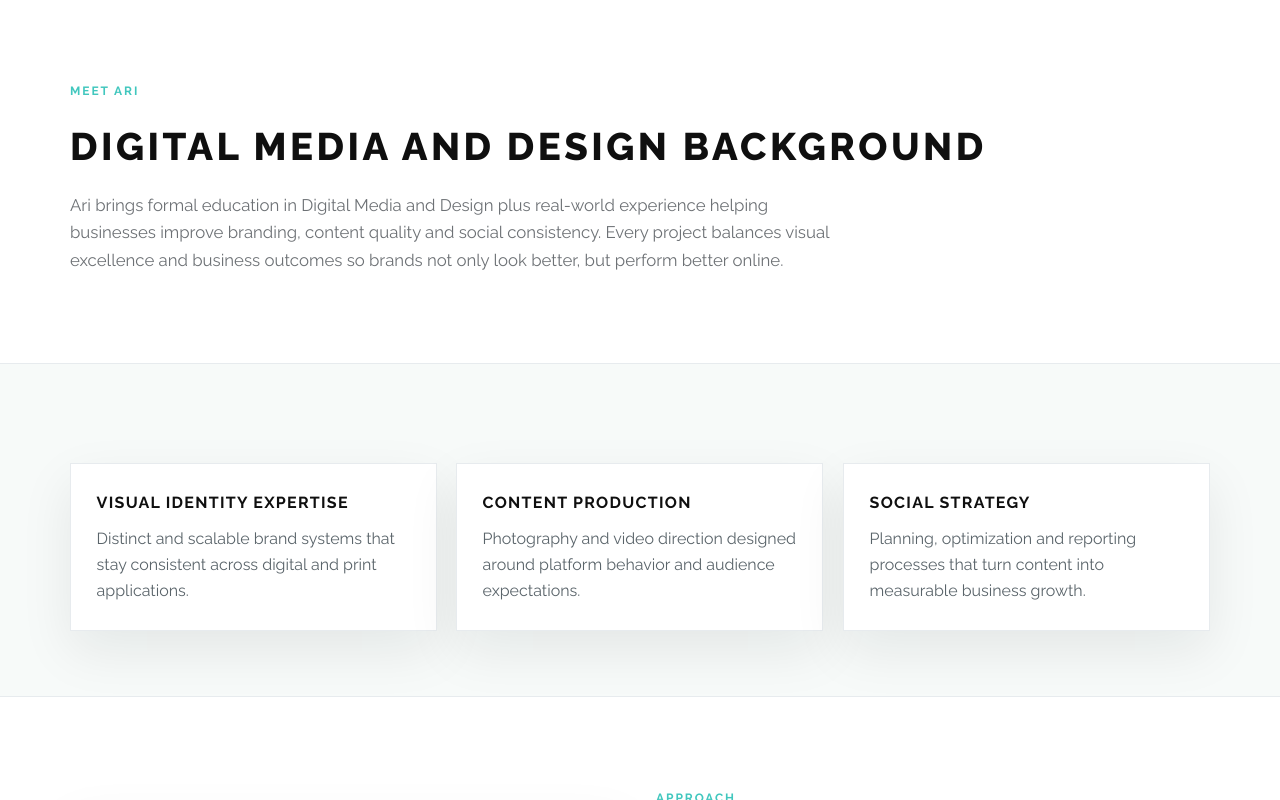
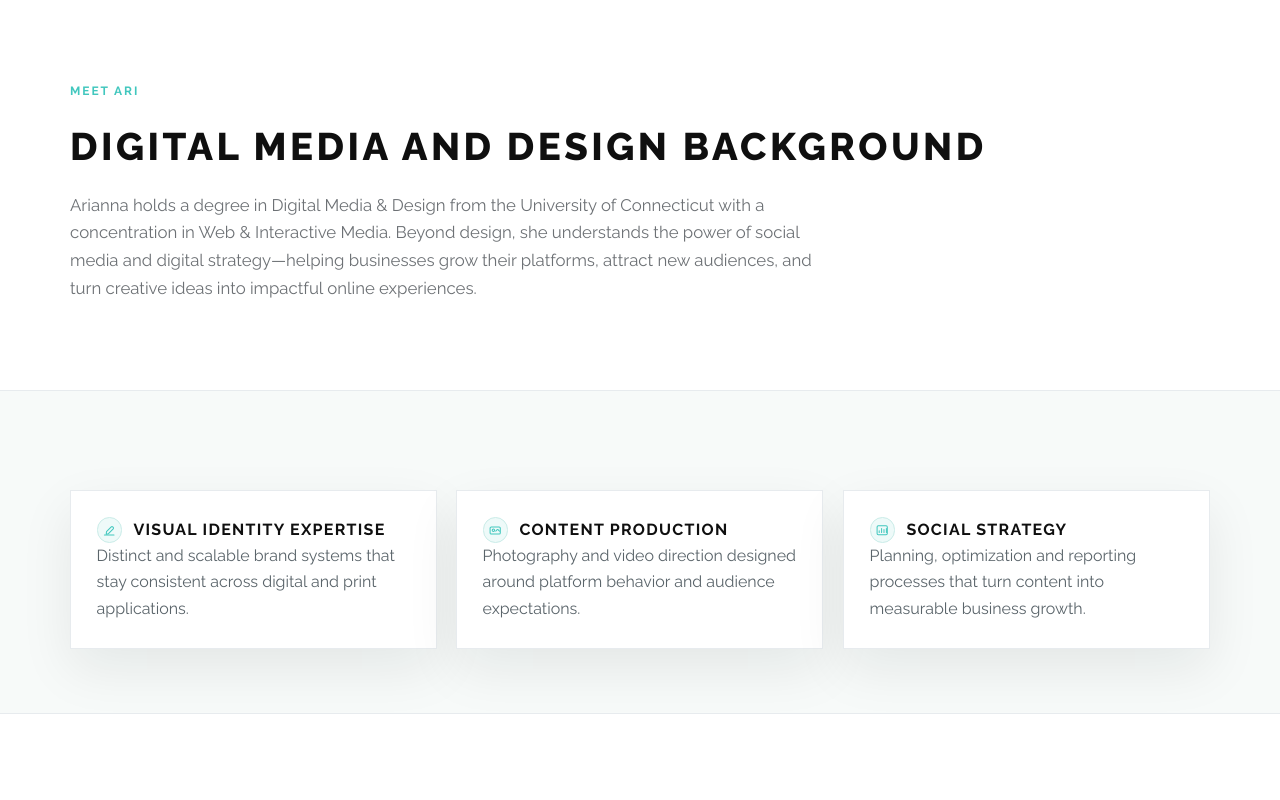
Before and after one commit to graphicsbyari/graphicsbyari.com, a plain HTML site: page about.html in a window 1280 px wide. Shown: the part 670-1470 px from the top of the page. Drawn offline with Linux system fonts and the light colour scheme; a web font is replaced by a local one.

Commit message:
Update About page content and icons

```diff
--- a/about.html
+++ b/about.html
@@ -9,7 +9,8 @@
   <link rel="icon" type="image/png" sizes="64x64" href="assets/images/favicon-darkmode.png" media="(prefers-color-scheme: dark)">
   <link rel="icon" type="image/png" sizes="64x64" href="assets/images/favicon-lightmode.png">
   <link rel="apple-touch-icon" sizes="180x180" href="assets/images/favicon-lightmode.png">
-  <link rel="icon" type="image/png" sizes="64x64" href="favicon.png"`r`n  <link rel="preconnect" href="https://fonts.googleapis.com">
+  <link rel="icon" type="image/png" sizes="64x64" href="favicon.png">
+  <link rel="preconnect" href="https://fonts.googleapis.com">
   <link rel="preconnect" href="https://fonts.gstatic.com" crossorigin>
   <link href="https://fonts.googleapis.com/css2?family=Raleway:wght@400;500;600;700;800&display=swap" rel="stylesheet">
   <link rel="stylesheet" href="assets/css/styles.css">
@@ -44,7 +45,7 @@
       <div class="container">
         <span class="eyebrow">Meet Ari</span>
         <h2 class="section-title">Digital Media and Design Background</h2>
-        <p class="section-lead">Ari brings formal education in Digital Media and Design plus real-world experience helping businesses improve branding, content quality and social consistency. Every project balances visual excellence and business outcomes so brands not only look better, but perform better online.</p>
+        <p class="section-lead">Arianna holds a degree in Digital Media & Design from the University of Connecticut with a concentration in Web & Interactive Media. Beyond design, she understands the power of social media and digital strategy—helping businesses grow their platforms, attract new audiences, and turn creative ideas into impactful online experiences.</p>
       </div>
     </section>
 
@@ -52,15 +53,40 @@
       <div class="container">
         <div class="grid-3">
           <article class="card">
-            <h3>Visual Identity Expertise</h3>
+            <div class="card-heading">
+              <span class="service-icon" aria-hidden="true">
+                <svg viewBox="0 0 24 24" fill="none">
+                  <path d="M4 20h16" stroke="currentColor" stroke-width="1.7" stroke-linecap="round"/>
+                  <path d="M7.5 14.5l7.9-7.9a1.8 1.8 0 012.5 0l.8.8a1.8 1.8 0 010 2.5l-7.9 7.9-3.8.9.5-4.2z" stroke="currentColor" stroke-width="1.7" stroke-linejoin="round"/>
+                </svg>
+              </span>
+              <h3>Visual Identity Expertise</h3>
+            </div>
             <p>Distinct and scalable brand systems that stay consistent across digital and print applications.</p>
           </article>
           <article class="card">
-            <h3>Content Production</h3>
+            <div class="card-heading">
+              <span class="service-icon" aria-hidden="true">
+                <svg viewBox="0 0 24 24" fill="none">
+                  <rect x="3.5" y="6.5" width="17" height="12" rx="2" stroke="currentColor" stroke-width="1.7"/>
+                  <circle cx="9" cy="12" r="2" stroke="currentColor" stroke-width="1.7"/>
+                  <path d="M13 13.5l2.3-2.3a1 1 0 011.4 0l2.3 2.3" stroke="currentColor" stroke-width="1.7" stroke-linecap="round"/>
+                </svg>
+              </span>
+              <h3>Content Production</h3>
+            </div>
             <p>Photography and video direction designed around platform behavior and audience expectations.</p>
           </article>
           <article class="card">
-            <h3>Social Strategy</h3>
+            <div class="card-heading">
+              <span class="service-icon" aria-hidden="true">
+                <svg viewBox="0 0 24 24" fill="none">
+                  <rect x="3.5" y="4.5" width="17" height="15" rx="2" stroke="currentColor" stroke-width="1.7"/>
+                  <path d="M7 16v-3M11 16V9M15 16v-5M19 16v-7" stroke="currentColor" stroke-width="1.7" stroke-linecap="round"/>
+                </svg>
+              </span>
+              <h3>Social Strategy</h3>
+            </div>
             <p>Planning, optimization and reporting processes that turn content into measurable business growth.</p>
           </article>
         </div>
--- a/assets/css/styles.css
+++ b/assets/css/styles.css
@@ -90,6 +90,18 @@ img {
   color: var(--teal);
   font-size: clamp(1.4rem, 2vw, 1.8rem);
   margin: 0 0 0.4rem;
+}
+
+.hero .accent-script {
+  font-size: clamp(1.8rem, 3.2vw, 2.4rem);
+}
+
+.home-page .hero .accent-script {
+  font-size: clamp(1.4rem, 2vw, 1.8rem);
+}
+
+.accent-script.accent-script-lg {
+  font-size: clamp(1.9rem, 3.5vw, 2.7rem);
 }
 
 .hero-kicker {
@@ -514,6 +526,8 @@ input[type="submit"]:hover {
   align-items: center;
 }
 
+
+
 .about-preview img {
   width: 100%;
   border: 1px solid var(--line);
```
